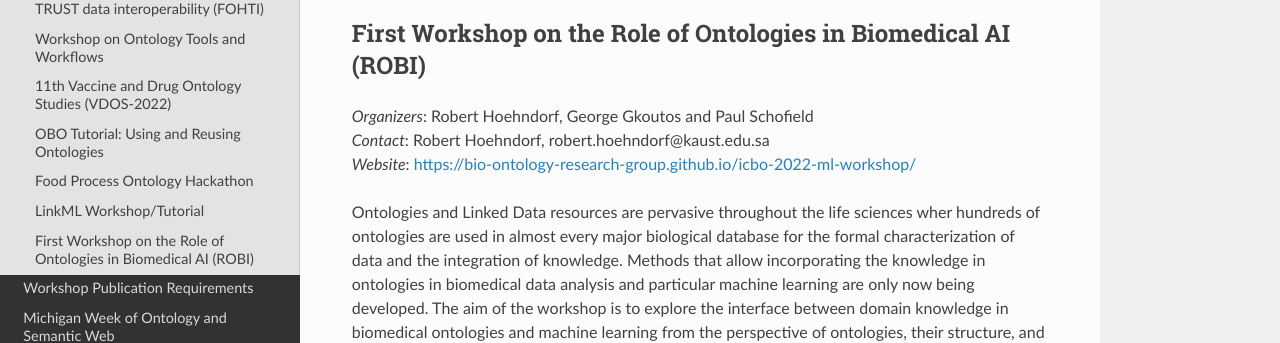
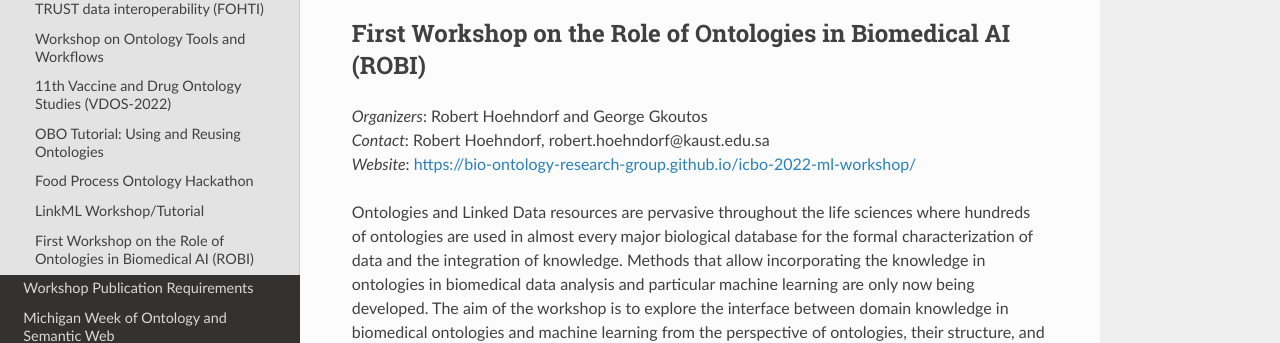
Before and after one commit to johnbeve/BFO-Organization, an MkDocs documentation site: the page built from docs/workshops-and-tutorials.md, in a window 1280 px wide and 900 px high, scrolled down 4909 px. Shown: the part 330-673 px from the top of the window. Built offline with MkDocs 1.6.1, drawn with Linux system fonts in a browser that asks for light colours; nearby versions of some CDN libraries; some of the changed text lies outside the part shown.

Commit message:
Update workshops-and-tutorials.md

```diff
--- a/docs/workshops-and-tutorials.md
+++ b/docs/workshops-and-tutorials.md
@@ -75,8 +75,8 @@ Survey several pre-built ways of authoring models.
 Learn about DataHarmonizer; a standardized spreadsheet editor and validator that can be used to curate data conforming to a custom LinkML model.
 
 ## First Workshop on the Role of Ontologies in Biomedical AI (ROBI)
-*Organizers*: Robert Hoehndorf, George Gkoutos and Paul Schofield
+*Organizers*: Robert Hoehndorf and George Gkoutos
 *Contact*: Robert Hoehndorf, robert.hoehndorf@kaust.edu.sa
 *Website*: [https://bio-ontology-research-group.github.io/icbo-2022-ml-workshop/](https://bio-ontology-research-group.github.io/icbo-2022-ml-workshop/)
 
-Ontologies and Linked Data resources are pervasive throughout the life sciences wher hundreds of ontologies are used in almost every major biological database for the formal characterization of data and the integration of knowledge. Methods that allow incorporating the knowledge in ontologies in biomedical data analysis and particular machine learning are only now being developed. The aim of the workshop is to explore the interface between domain knowledge in biomedical ontologies and machine learning from the perspective of ontologies, their structure, and underlying conceptualization. We will discuss how ontologies can contribute to build more comprehensive AI models that utilize domain knowledge, provide explanations understandable to domain experts, and identify consistency with scientific knowledge.
+Ontologies and Linked Data resources are pervasive throughout the life sciences where hundreds of ontologies are used in almost every major biological database for the formal characterization of data and the integration of knowledge. Methods that allow incorporating the knowledge in ontologies in biomedical data analysis and particular machine learning are only now being developed. The aim of the workshop is to explore the interface between domain knowledge in biomedical ontologies and machine learning from the perspective of ontologies, their structure, and underlying conceptualization. We will discuss how ontologies can contribute to build more comprehensive AI models that utilize domain knowledge, provide explanations understandable to domain experts, and identify consistency with scientific knowledge.
```
